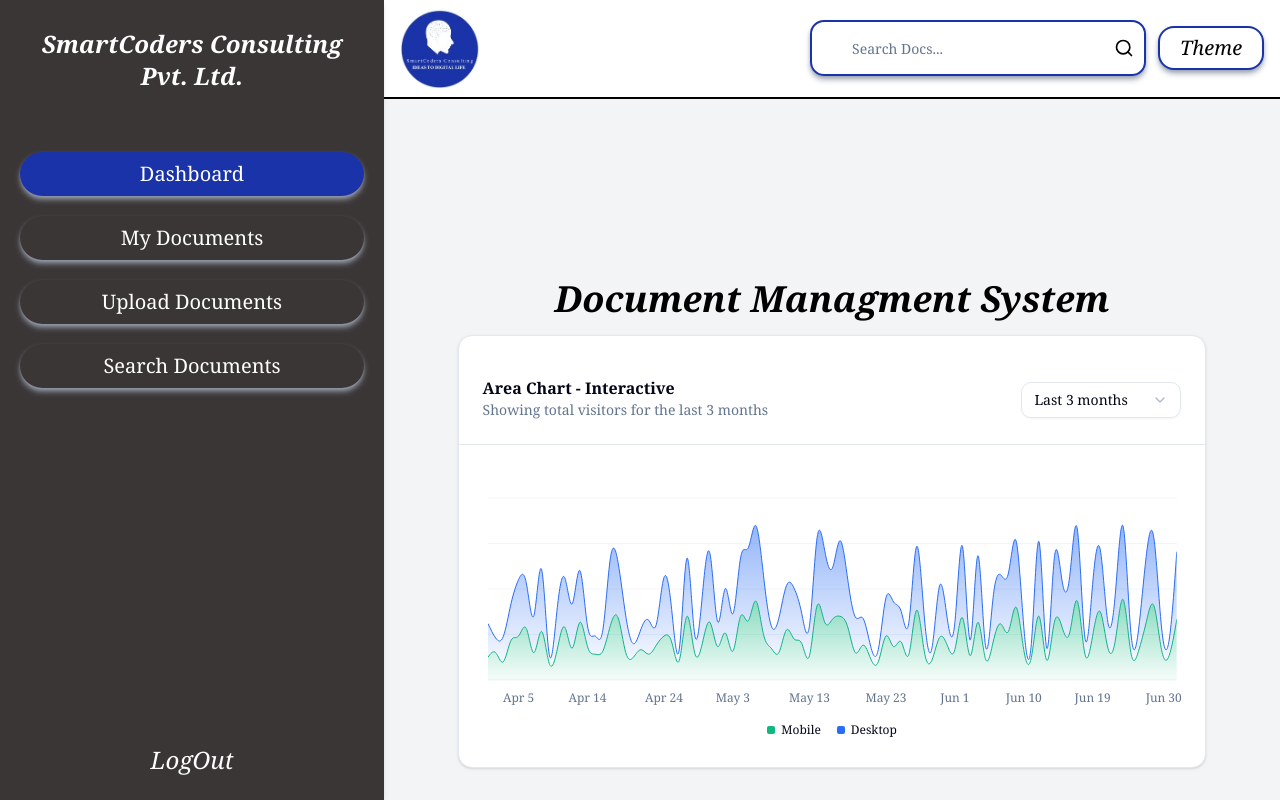
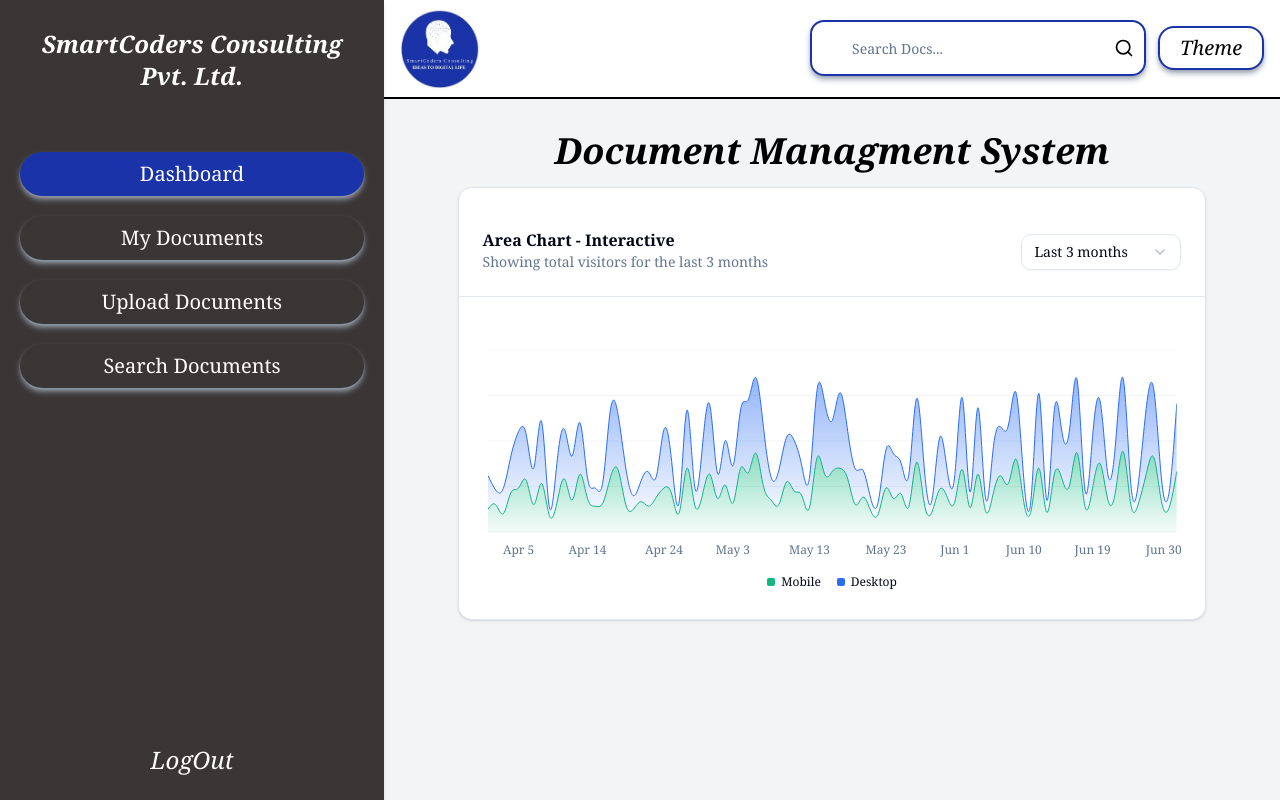
Before and after one commit to D-kavita2004/Document-Management-System, a React (Vite) app: page / in a window 1280 px wide. Built offline with nearby package versions, Linux system fonts and the light colour scheme.

Commit message:
chart added

```diff
--- a/src/components/Elements/ChartComponent.tsx
+++ b/src/components/Elements/ChartComponent.tsx
@@ -58,7 +58,7 @@ export function ChartComponent() {
   })
 
   return (
-    <Card className="dark:bg-white dark:text-black w-[90%] mx-auto">
+    <Card className="dark:bg-white dark:text-black md:w-[90%] mx-auto w-[100%]">
       <CardHeader className="flex items-center gap-2 space-y-0 border-b py-5 sm:flex-row">
         <div className="grid flex-1 gap-1 text-center sm:text-left">
           <CardTitle>Area Chart - Interactive</CardTitle>
--- a/src/components/Elements/Dashboard.tsx
+++ b/src/components/Elements/Dashboard.tsx
@@ -3,9 +3,10 @@ import { ChartComponent } from './ChartComponent';
 
 const Dashboard = () => {
   return (
-    <div className='flex justify-center h-full p-4 flex-col items-center'>
-        <h1 className='text-4xl font-bold italic text-center my-auto mb-4'>Document Managment System</h1>
+    <div className='flex p-4 flex-col items-center overflow-auto max-h-[85vh] scrollbar-hide'>
+        <h1 className='text-4xl font-bold italic text-center mb-4 '>Document Managment System</h1>
         <ChartComponent/>
+        {/* <h1>Hii i am kavita</h1> */}
     </div>
   )
 }
--- a/src/index.css
+++ b/src/index.css
@@ -135,6 +135,17 @@
   background: #007c91;
 }
 
+/* Hide scrollbar for WebKit browsers (Chrome, Safari) */
+.scrollbar-hide::-webkit-scrollbar {
+  display: none;
+}
+
+/* Hide scrollbar for Firefox */
+.scrollbar-hide {
+  scrollbar-width: none; /* Firefox */
+  -ms-overflow-style: none; /* IE and Edge */
+}
+
 
 @layer base {
   * {
```
